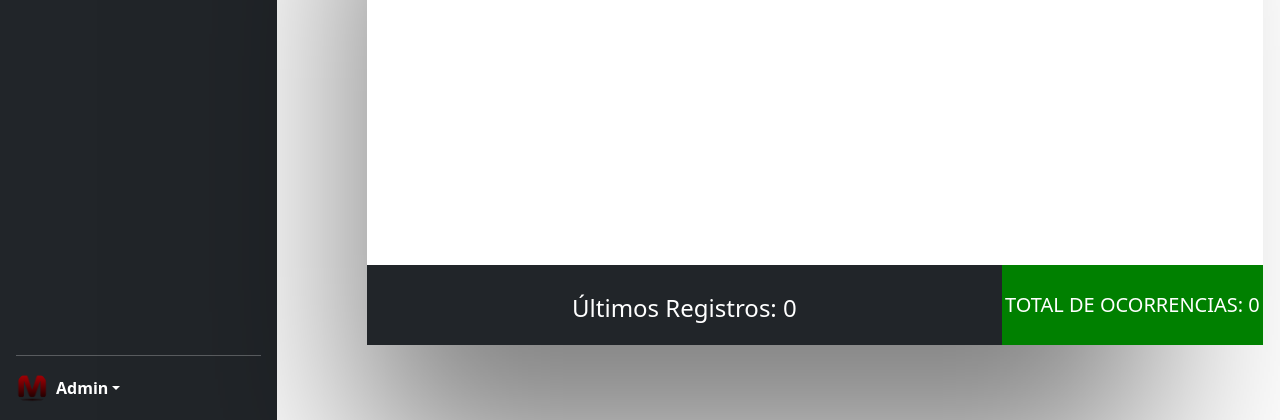
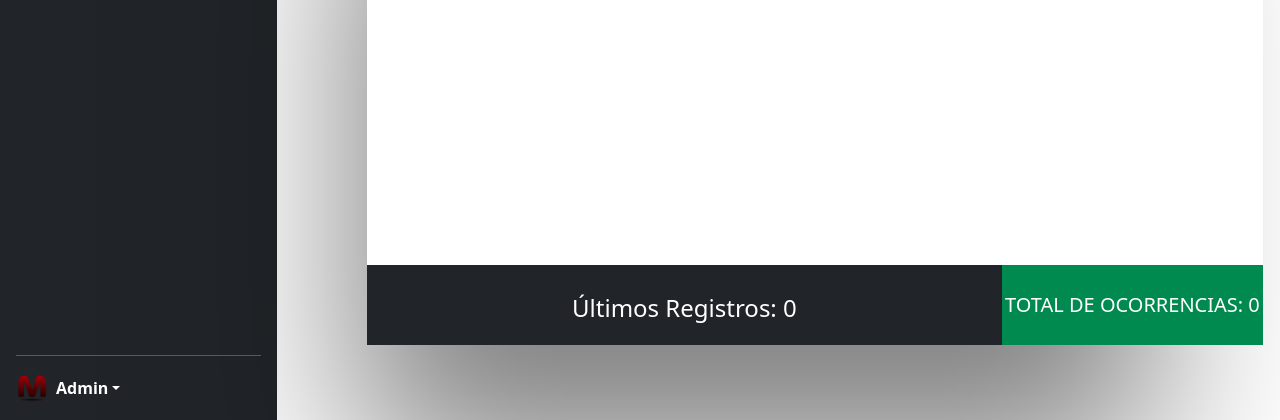
Before and after one commit to antoniosventurim/Livro-de-Ocorrencia, a PHP site: page /V4/app/views/painel.php in a window 1280 px wide. Shown: the part 380-800 px from the top of the page. Run offline with PHP 8.4, Linux system fonts and the light colour scheme; a user stored in the database is signed in; data comes from the database, SQL or seed files in the repository; data that the repository does not hold is empty.

Commit message:
ajuste bg-color btn total users

```diff
--- a/assets/css/pesquisa.css
+++ b/assets/css/pesquisa.css
@@ -92,7 +92,7 @@
     align-items: center;
     justify-content: center;
     width: 30%;
-    background-color: green;
+    background-color: #008a50;
 
 }
 
```
